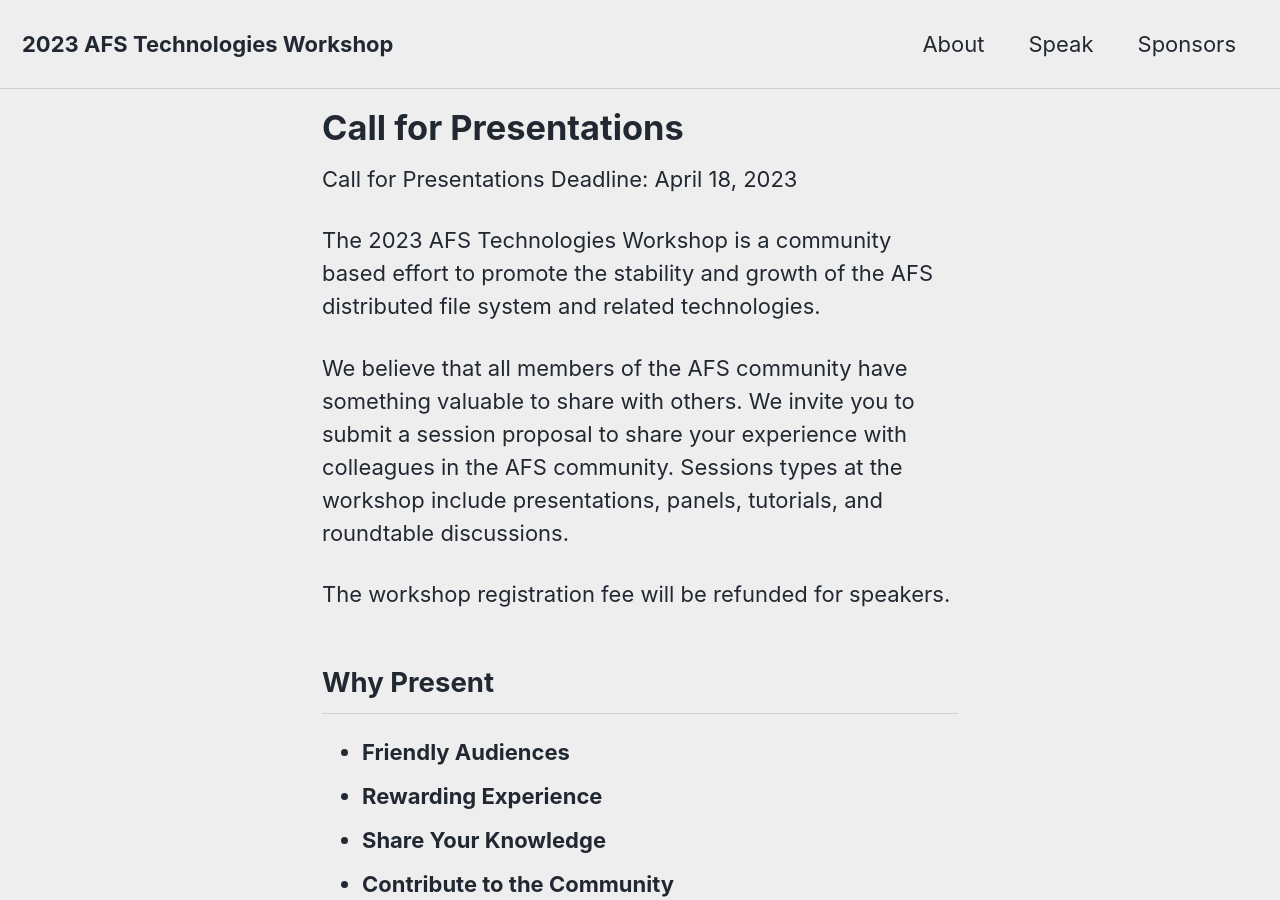
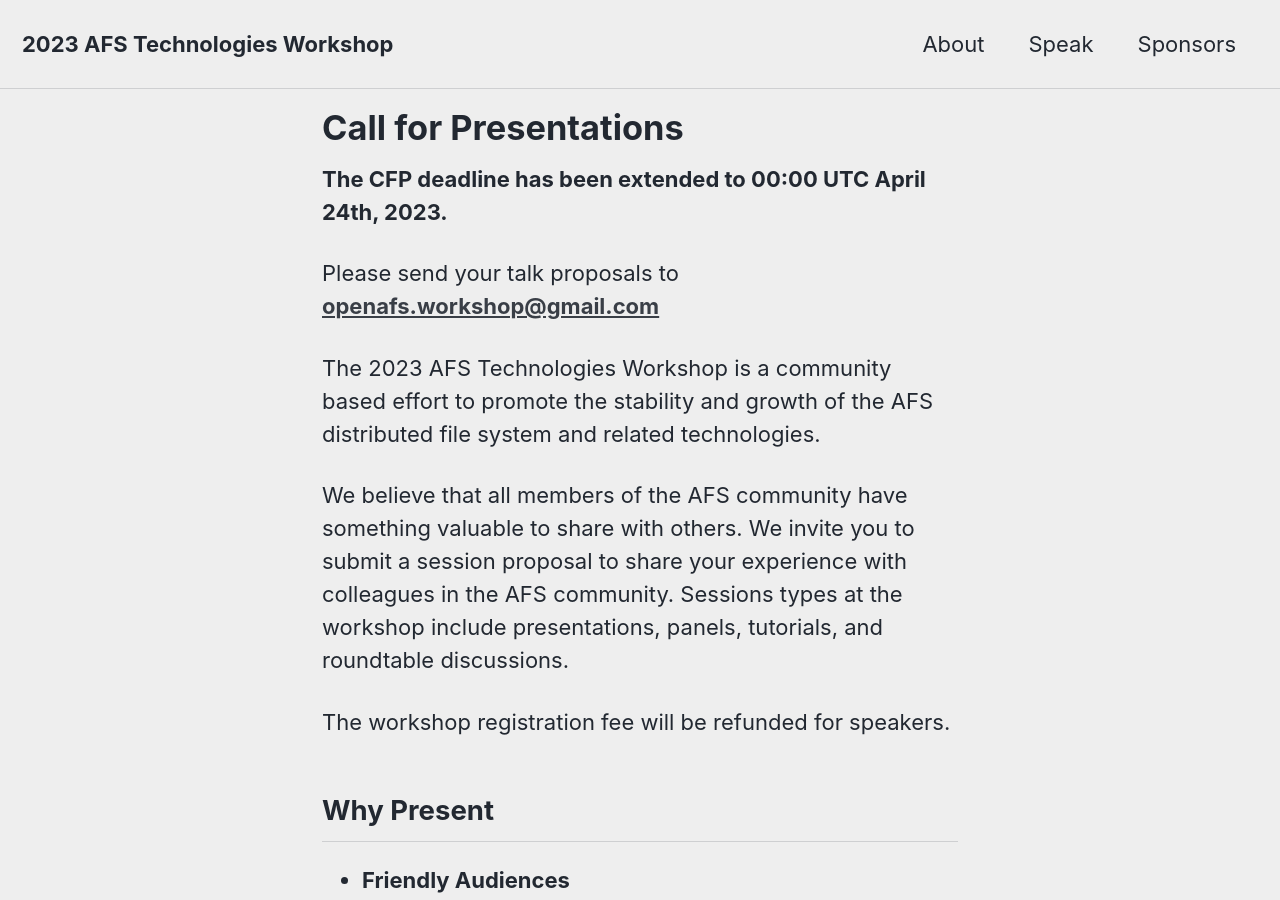
Before and after one commit to openafsfoundation/openafs-workshop.org, a Jekyll site: the page built from _pages/cfp.md, in a window 1280 px wide and 900 px high. Built offline with Jekyll 4.4.1, drawn with Linux system fonts in a browser that asks for light colours; cached includes are drawn as plain includes; nearby versions of some CDN libraries.

Commit message:
2023: Extend the CFP to 4/24

```diff
--- a/_pages/cfp.md
+++ b/_pages/cfp.md
@@ -4,7 +4,14 @@ permalink: /cfp/
 title: "Call for Presentations"
 ---
 
-Call for Presentations Deadline: April 18, 2023
+**The CFP deadline has been extended to 00:00 UTC April 24th, 2023.**
+
+Please send your talk proposals to
+<strong>
+<a href="mailto:openafs.workshop@gmail.com?subject=cfp" target="_blank">
+openafs.workshop@gmail.com
+</a>
+</strong>
 
 The 2023 AFS Technologies Workshop is a community based effort to promote the
 stability and growth of the AFS distributed file system and related
```
